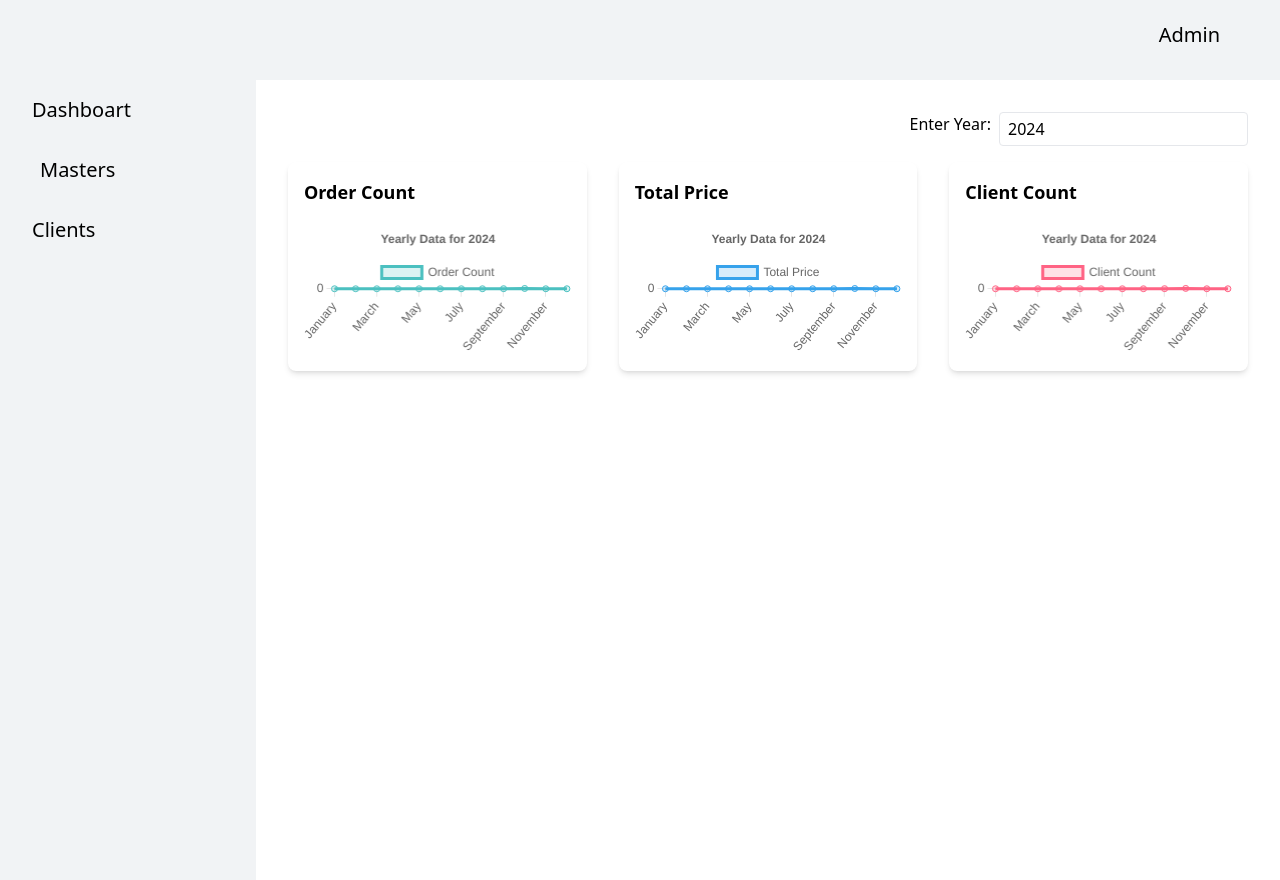
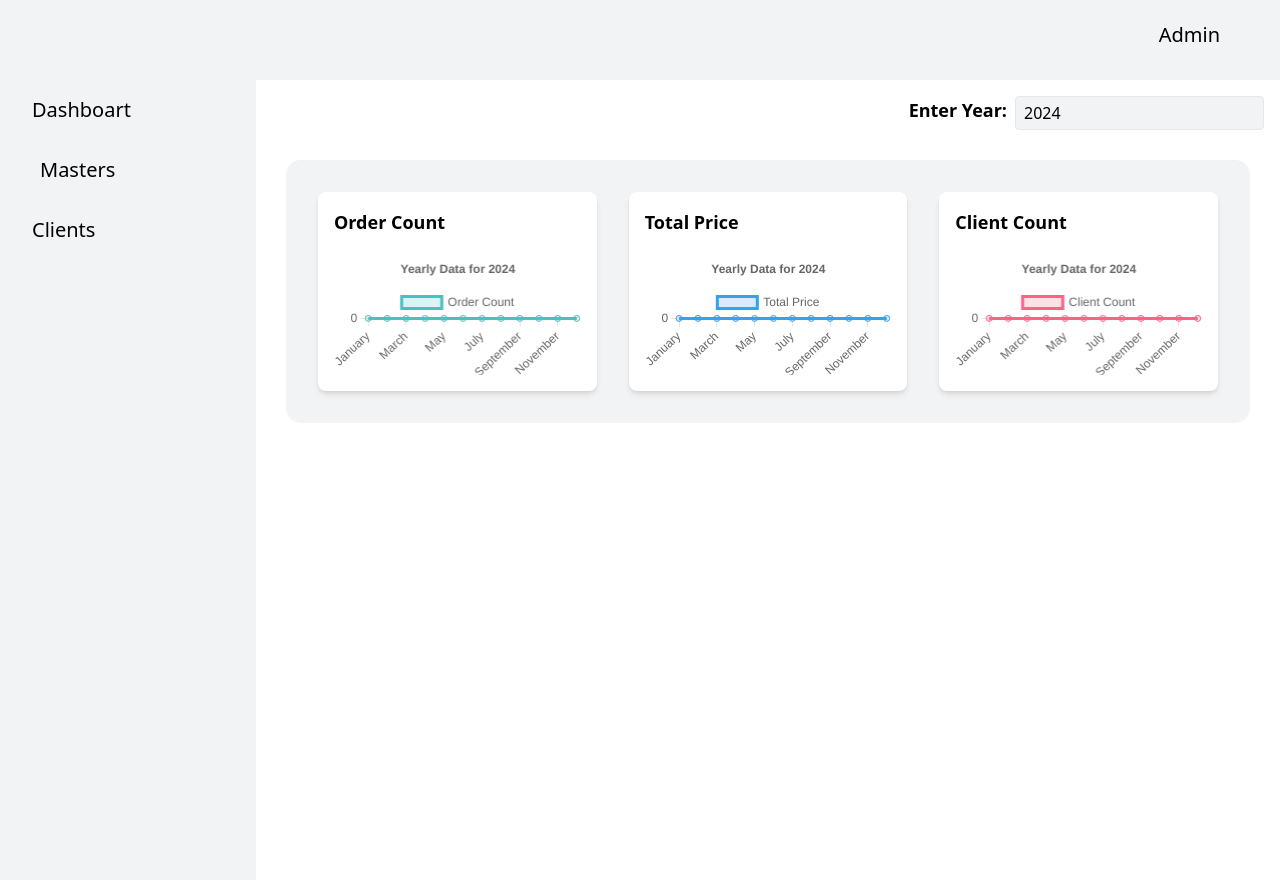
Before and after one commit to ixvadev/Sfera-stadium, a React app: page /admin in a window 1280 px wide. Built offline with nearby package versions, Linux system fonts and the light colour scheme; the HTML template or start-up script is replaced by a standard one.

Commit message:
Master Confirmed add

```diff
--- a/src/App.tsx
+++ b/src/App.tsx
@@ -21,7 +21,7 @@ function App() {
         <Route path="/tabs" element={<Tabs />} />
         <Route path="/master" element={<Master />} />
         <Route path="/master/notConfirmed" element={<NotConfirmed />} />
-
+        <Route path="/master/confirmed" element={<Master />} />
         <Route path="/client" element={<Client />} />
       </Routes>
       <ToastContainer />
--- a/src/components/dashboard.tsx
+++ b/src/components/dashboard.tsx
@@ -10,6 +10,7 @@ import {
   Tooltip,
   Legend,
 } from 'chart.js';
+import { div } from 'framer-motion/client';
 
 ChartJS.register(
   CategoryScale,
@@ -65,16 +66,17 @@ const Dashboard: React.FC = () => {
   };
 
   return (
-    <div className="p-8">
-      <div className="flex justify-end mb-4">
-        <label className="mr-2">Enter Year:</label>
+    <div>
+        <div className="flex justify-end m-4">
+            <label className="mr-2 text-lg font-bold">Enter Year:</label>
             <input
             type="number"
             value={year}
             onChange={(e) => setYear(parseInt(e.target.value))}
-          className="border rounded px-2 py-1"
+            className="border rounded px-2 py-1 bg-[#f1f3f5]"
             />
         </div>
+        <div className="m-[30px] p-8 bg-[#f1f3f5] rounded-[15px]">
             <div className="grid grid-cols-1 sm:grid-cols-3 gap-8">
             <div className="bg-white p-4 rounded-lg shadow-md">
                 <h2 className="text-lg font-bold mb-4">Order Count</h2>
@@ -90,6 +92,8 @@ const Dashboard: React.FC = () => {
             </div>
         </div>
         </div>
+
+    </div>
   );
 };
 
```
Lines whose indentation alone changed are shown as unchanged.
